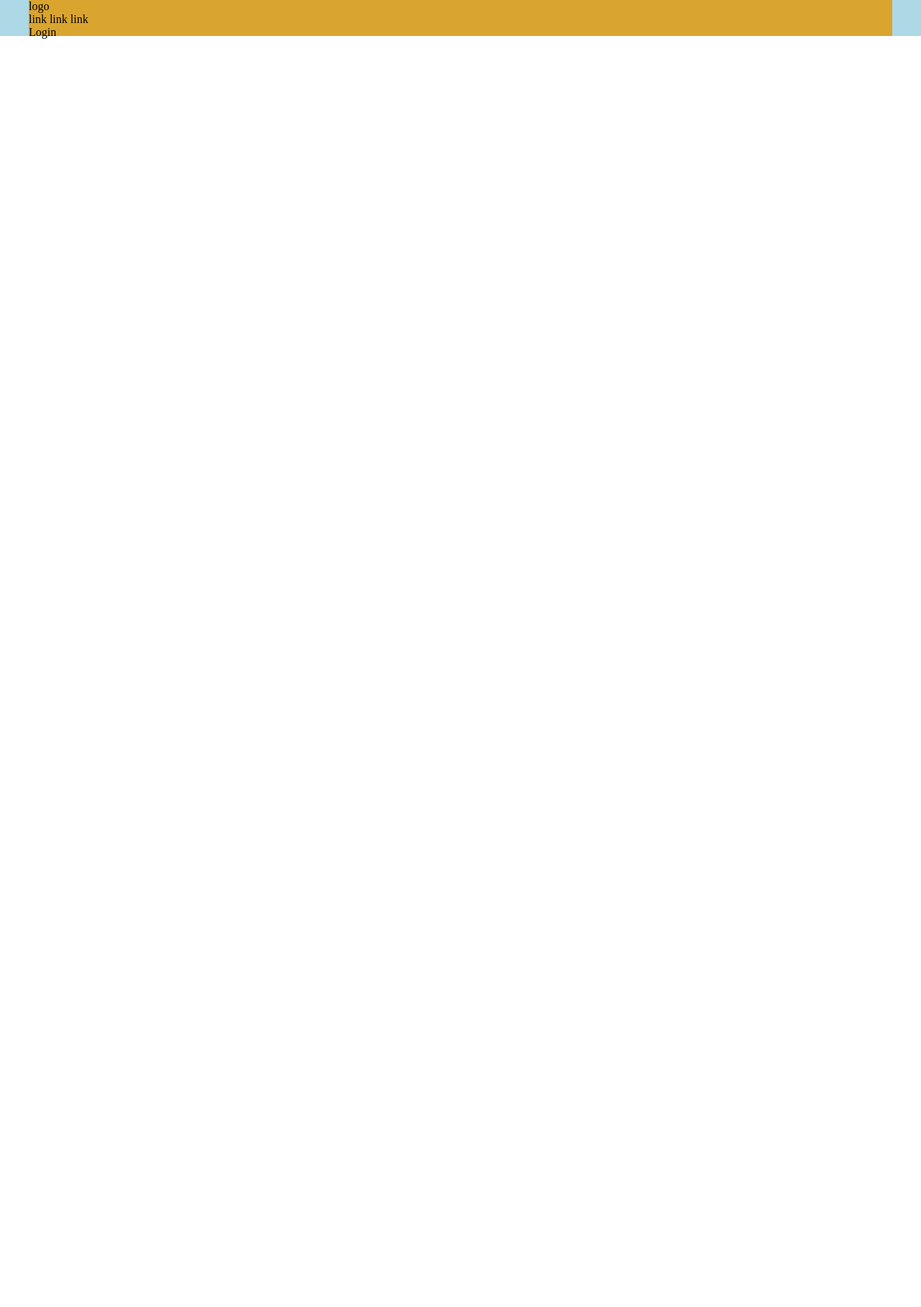
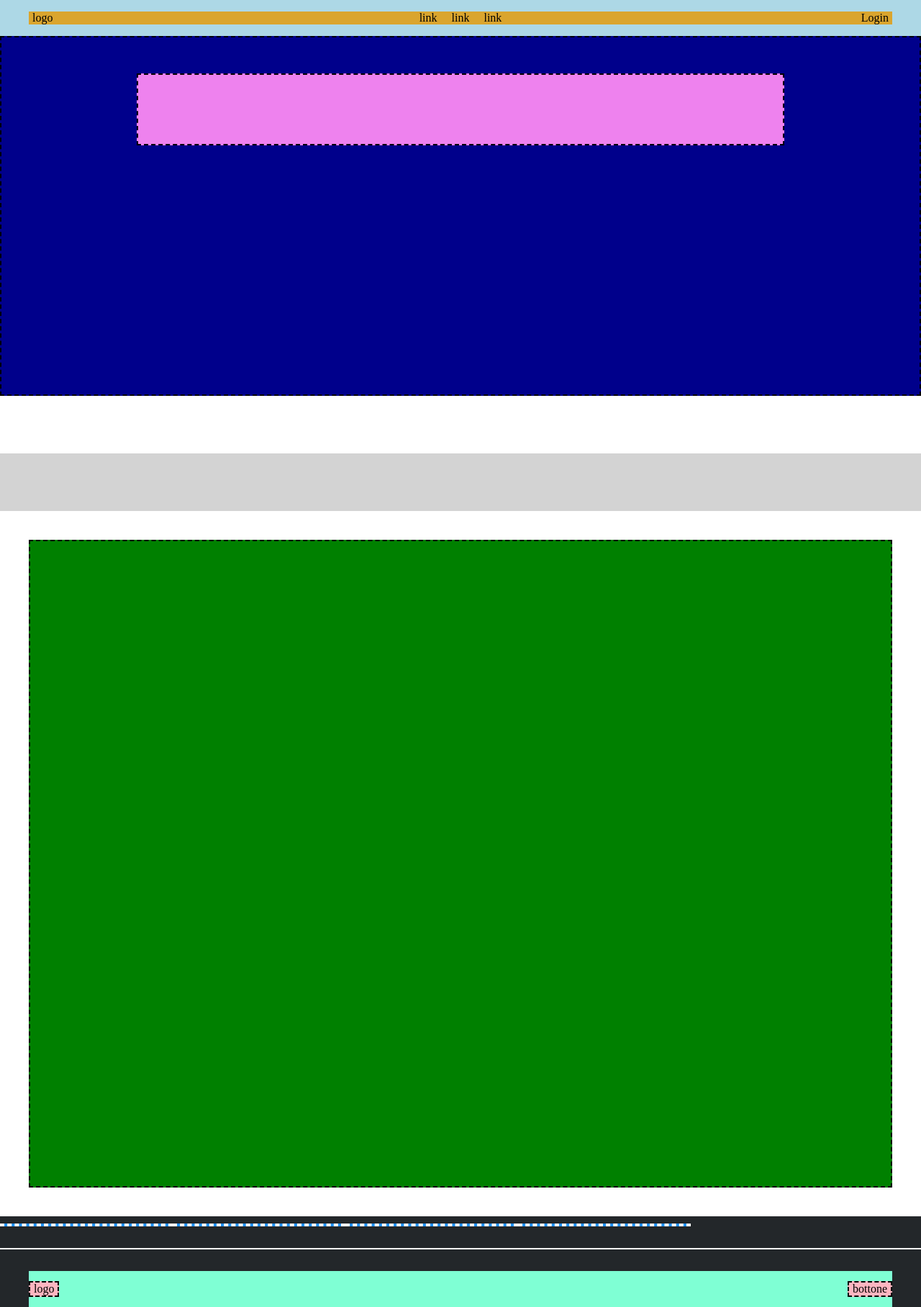
Before and after one commit to SimoVisc/htmlcss-struttura-discord, a plain HTML site: page index.html in a window 1280 px wide. Shown: the whole page at 72% size. Before the commit the page ends 800 px from the top, so only its background shows below. Drawn offline with Linux system fonts and the light colour scheme.

Commit message:
aggiunto footer

```diff
--- a/css/style.css
+++ b/css/style.css
@@ -8,12 +8,144 @@
 .debug header{
     background-color: #add8e6;
 }
-.debug .header-top{
+.debug .header-top .container{
     background-color: #daa52e;
+}
+.bebug .header-top .row > *{
+    border: 2px dashed;
+    padding: 10px 5px;
+}
+.debug section .row{
+    height:400px;
+}
+.debug section .row > *{
+    border: 2px dashed;
+}
+.debug .col-big{
+    background-color: #1e90ff ;
+}
+.debug .col-small{
+    background-color: #ffc0cb;
+}
+.debug .hero{
+    background-color: #00008b;
+    height: 500px;
+    border: 2px dashed;
+}
+.debug .hero .container-small{
+    background-color: #ee82ee;
+    height: 100px;
+    border: 2px dashed;
+}
+.debug section:last-child .container{
+    height: 900px;
+    background-color: green;
+    border: 2px dashed;
+}
+.debug footer{
+    background-color: #23272a;
+}
+.debug .footer-top{
+    border-bottom: 2px solid #fff;
+}
+.debug .footer-top > .row{
+    height: 400px;
+    border: 2px dashed;
+}
+.debug .footer-top .row .col-small{
+    background-color: #f08080;
+}
+.debug .footer-top.col-big{
+    background-color: #20b2aa;
+}
+.debug .footer-top .col-big .col{
+    border: 2px dashed white;
+}
+.debug .footer-bottom .container{
+    background-color:  #7fffd4;
     height: 50px;
 }
+.debug .footer-bottom .row > *{
+    background-color: #ffb6c1;
+    border: 2px dashed;
+    padding: 0 5px
+}
+
 /* COMMON */
-.container{
-    max-width: 1200px;
+.container, .container-small{
     margin:auto
 }
+.container{
+     max-width: 1200px;
+}
+.container-small{
+    max-width: 900px;
+}
+.row{
+    display:flex;
+}
+/* HEADER */
+.header-top{
+    padding: 16px 0;
+}
+.header-top.row{
+    align-items: center;
+}
+.logo,.login{
+    width:20%;
+    padding: 0 5px;
+}
+.main-nav{
+    width: 60%;
+}
+.main-nav ul{
+    list-style: none;
+    display: flex;
+    justify-content: center;
+}
+.main-nav ul li{
+    margin: 0 10px;
+}
+.main-nav ul li a{
+    text-decoration: none;
+    color: inherit;
+}
+.login{
+    text-align: right;
+}
+.hero{
+    padding: 50px 0;
+}
+/* MAIN */
+section{
+    padding: 40px 0;
+}
+section:nth-child(2n){
+background-color: #d3d3d3;
+}
+.col-big{
+    width: 60%;
+}
+.col-small{
+    width: 40%;
+}
+/* FOOTER */
+.footer-top{
+    padding: 10px 0 30px 0;
+}
+.footer-top .col-small{
+    width: 25%;
+}
+.footer-top .col-big{
+    width: 75%;
+}
+.footer-top .col-big .col{
+    width: 25%;
+}
+.footer-bottom {
+    padding-top: 30px
+}
+.footer-bottom .row {
+    justify-content: space-between;
+    align-items: center;
+}
--- a/index.html
+++ b/index.html
@@ -8,15 +8,68 @@
     <title>Discord</title>
   </head>
     <body class="debug">
+
+        <!-- HEADER -->
       <header>
-        <div class="container header-top">
+        <div class=" header-top">
+            <div class=" container row">
               <div class="logo">logo</div>
-            <nav class="main-nav"> link link link</nav>
+              <nav class="main-nav">
+                <ul>
+                    <li> <a href="#">link</a></li>
+                    <li> <a href="#">link</a></li>
+                    <li> <a href="#">link</a></li>
+                </ul>
+              </nav>
               <div class="login">Login</div>
             </div>
+        </div>
+        <div class="hero">
+            <div class="container-small"></div>
+        </div>
+     </header>
+     <!-- /HEADER -->
 
-    </header>
-    <main></main>
-    <footer></footer>
+     <!-- MAIN -->
+     <main>
+        <section>
+          <div class="container-row">
+            <div class="col-big"></div>
+            <div class="col-small"></div>
+          </div>
+        </section>
+        <section>
+            <div class="container-row">
+                <div class="col-small"></div>
+                <div class="col-big"></div>
+            </div>
+        </section>
+        <section>
+            <div class="container"></div>
+        </section>
+     </main>
+     <!-- MAIN -->
+
+     <!-- FOOTER -->
+     <footer>
+        <div class="footer-top">
+            <div class="container-row">
+              <div class="col-small"></div>
+              <div class="col-big row">
+                <div class="col"></div>
+                <div class="col"></div>
+                <div class="col"></div>
+                <div class="col"></div>
+              </div>
+            </div>
+        </div>
+        <div class="footer-bottom">
+            <div class="container row">
+                <div class="logo-footer">logo</div>
+                <div class="button">bottone</div>
+            </div>
+        </div>
+     </footer>
+     <!--/ FOOTER -->
     </body>
 </html>
```
Lines whose indentation alone changed are shown as unchanged.
